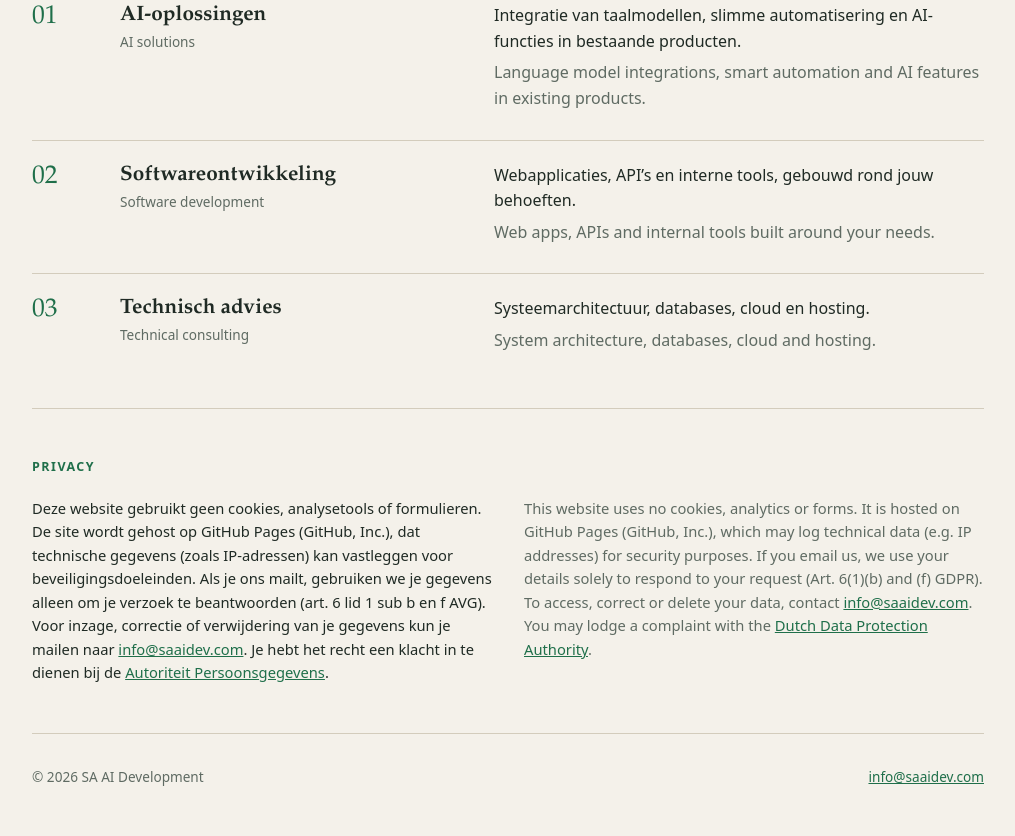
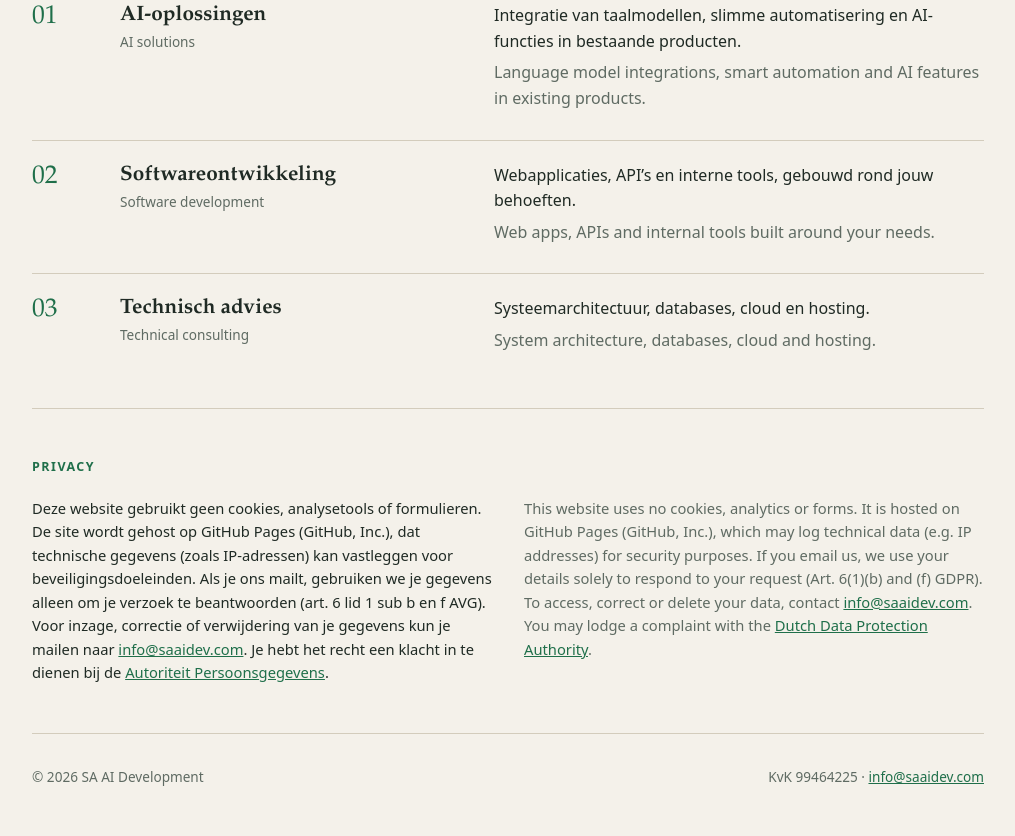
Before and after one commit to spyrosavl/saaidev.com, a plain HTML site: page index.html in a window 1280 px wide. Shown: the part 531-1367 px from the top of the page, without its empty margins (132-1147 px from the left). Drawn offline with Linux system fonts and the light colour scheme.

Commit message:
Show KvK number next to the email
Co-Authored-By: Claude Opus 5.5 <noreply@anthropic.com>

```diff
--- a/index.html
+++ b/index.html
@@ -131,7 +131,7 @@
 
     <footer>
       <span>© <span id="y">2026</span> SA AI Development</span>
-      <a href="mailto:info@saaidev.com">info@saaidev.com</a>
+      <span>KvK 99464225 · <a href="mailto:info@saaidev.com">info@saaidev.com</a></span>
     </footer>
   </div>
   <script>document.getElementById("y").textContent = new Date().getFullYear();</script>
```
